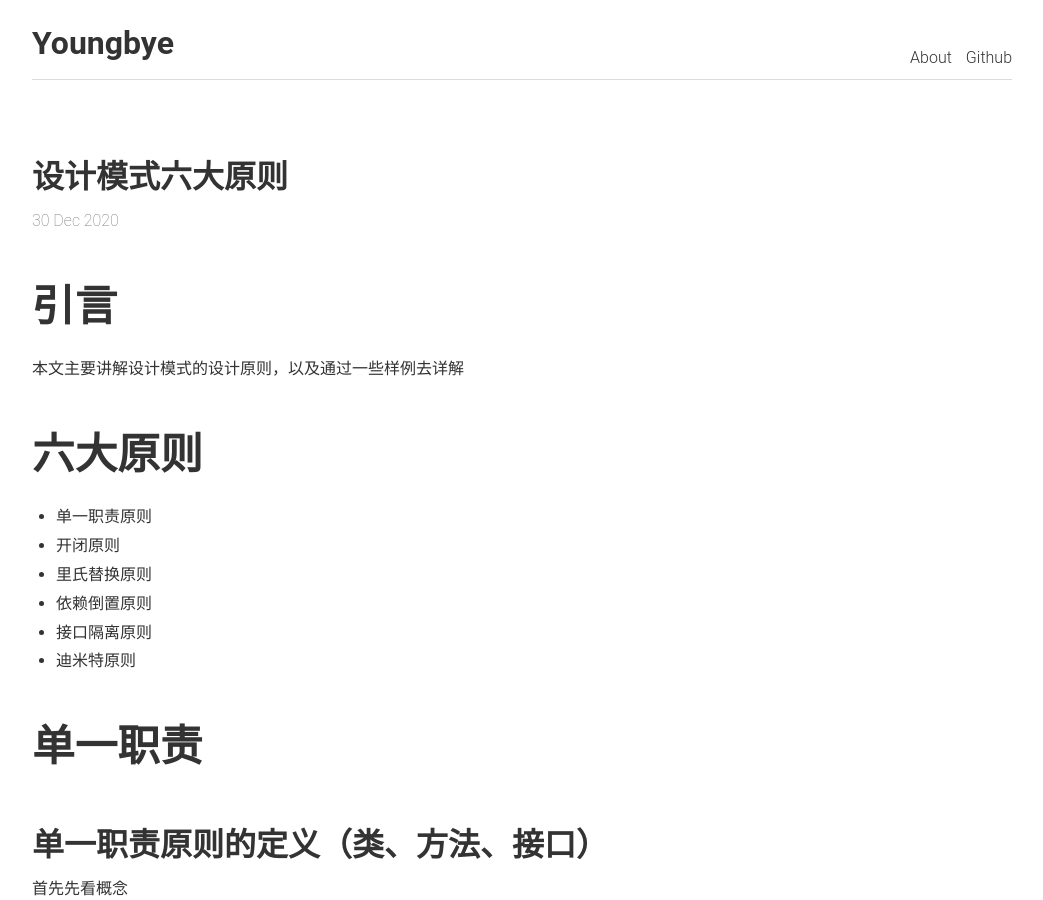
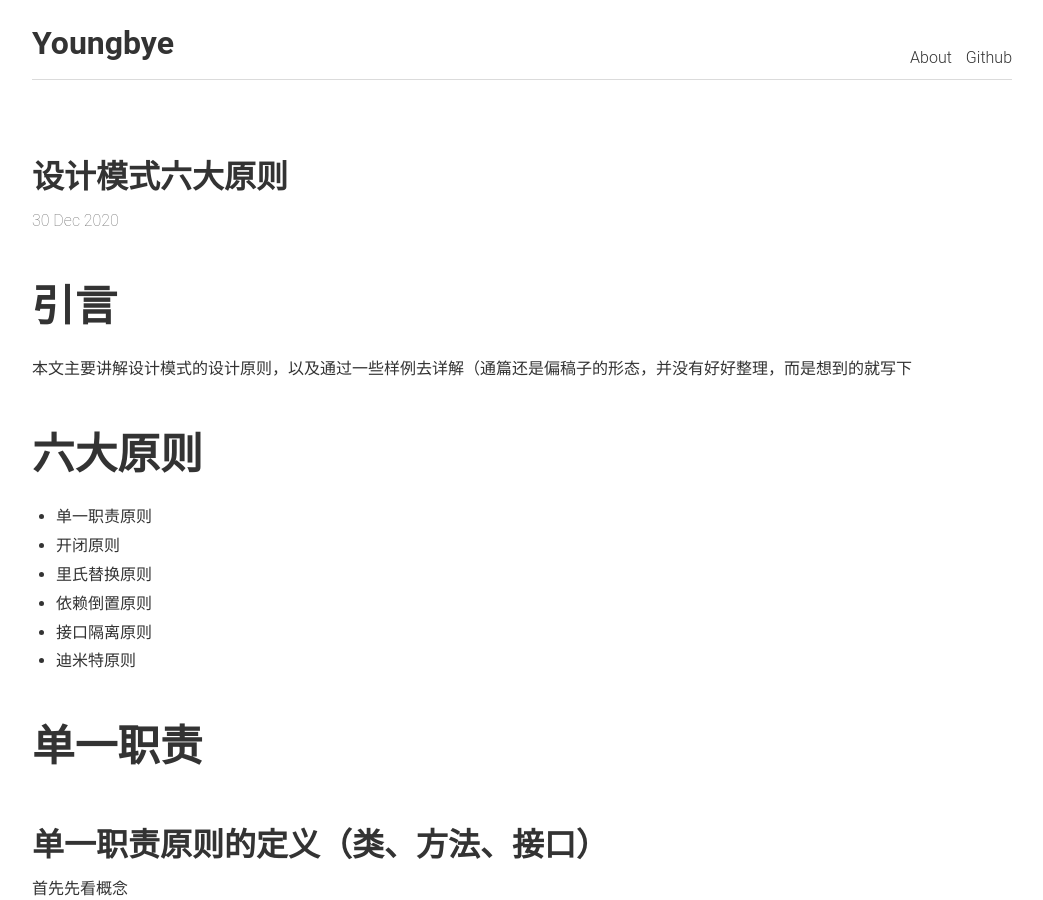
Before and after one commit to kidbai/kidbai.github.io, a Jekyll site: the page built from _posts/2020-12-30-设计模式六大原则.md, in a window 1280 px wide and 900 px high. Shown: the whole window, without its empty margins (118-1161 px from the left). Built offline with Jekyll 4.4.1, drawn with Linux system fonts in a browser that asks for light colours.

Commit message:
feat(post): :sparkles: 更新一篇关于“前端架构”的“腹稿”

```diff
--- a/_posts/2020-12-30-设计模式六大原则.md
+++ b/_posts/2020-12-30-设计模式六大原则.md
@@ -1,6 +1,6 @@
 #  引言
 
-本文主要讲解设计模式的设计原则，以及通过一些样例去详解
+本文主要讲解设计模式的设计原则，以及通过一些样例去详解（通篇还是偏稿子的形态，并没有好好整理，而是想到的就写下
 
 # 六大原则
 
```
Also changed, not shown: _posts/2021-01-21-前端架构是什么？.md (added).
